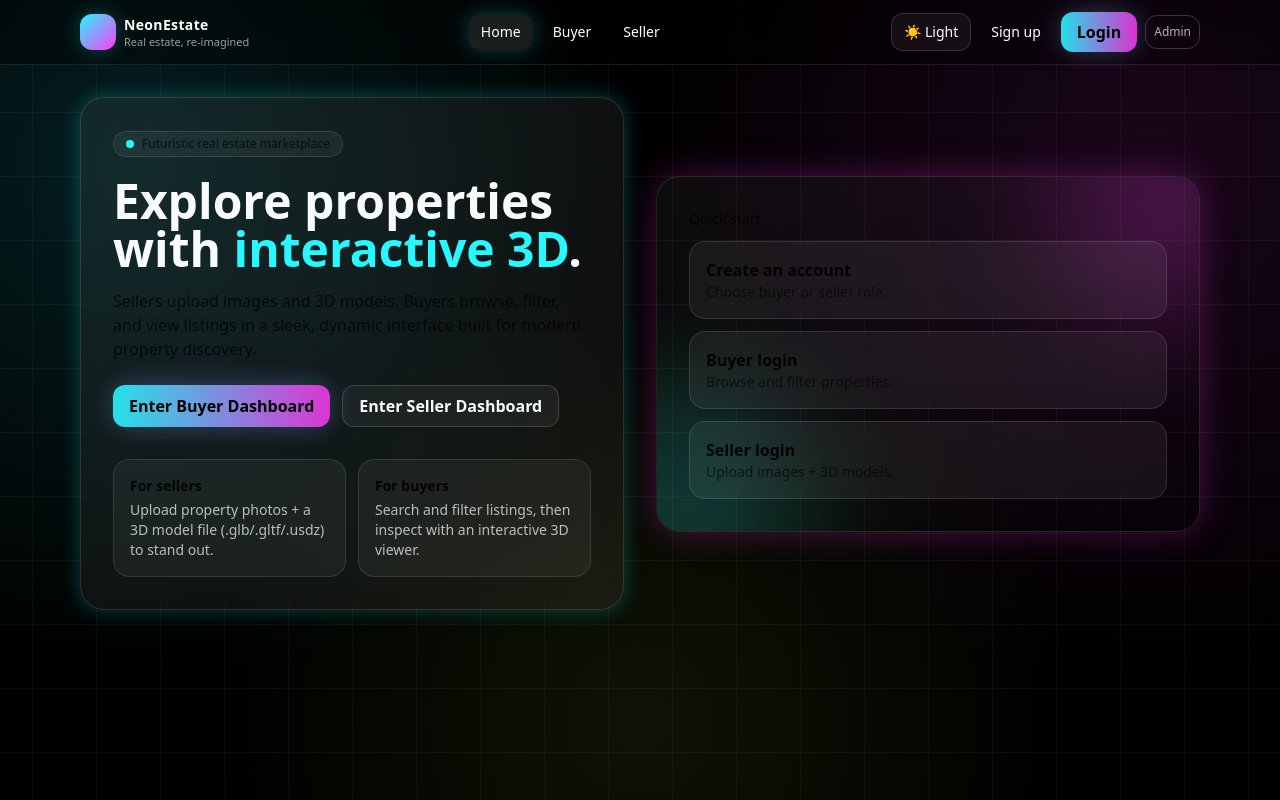
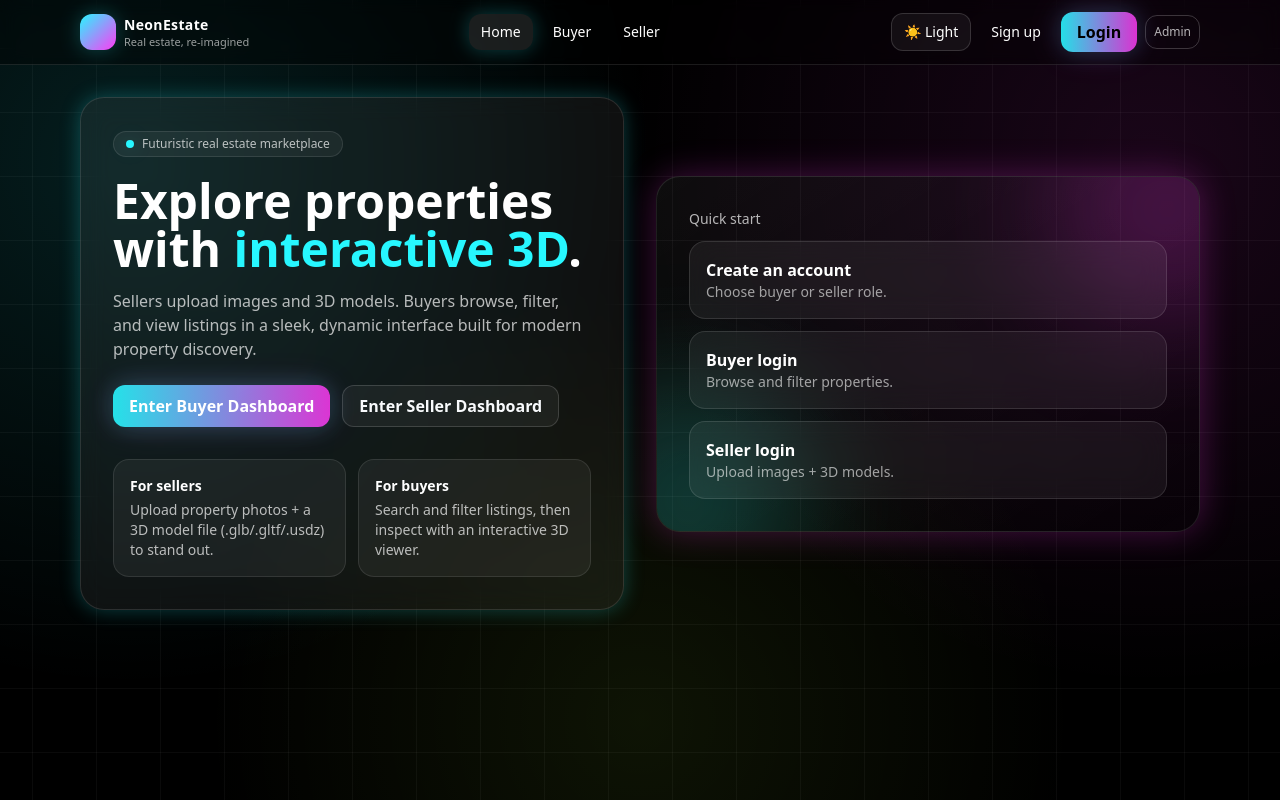
Before and after one commit to Shaz-muhammad/real-estate-3D, a React (Vite) app in the folder frontend/: page / in a window 1280 px wide. Built offline with nearby package versions, Linux system fonts and the light colour scheme.

Commit message:
Fix light mode text color on Home page

```diff
--- a/frontend/src/pages/Landing.jsx
+++ b/frontend/src/pages/Landing.jsx
@@ -4,45 +4,50 @@ import { Link } from "react-router-dom";
 export default function Landing() {
   return (
     <div className="grid gap-8 md:grid-cols-2 md:items-center">
+      {/* Left Card */}
       <div className="glass rounded-3xl p-8 shadow-glow">
-        <div className="inline-flex items-center gap-2 rounded-full border border-white/10 bg-white/5 px-3 py-1 text-xs text-black/70">
+        <div className="inline-flex items-center gap-2 rounded-full border border-black/10 bg-black/5 px-3 py-1 text-xs text-black/70 dark:border-white/10 dark:bg-white/5 dark:text-white/70">
           <span className="h-2 w-2 rounded-full bg-neon-cyan shadow-glow" />
           Futuristic real estate marketplace
         </div>
 
-        <h1 className="mt-5 text-4xl font-semibold leading-tight md:text-5xl">
+        <h1 className="mt-5 text-4xl font-semibold leading-tight md:text-5xl text-black dark:text-white">
           Explore properties with{" "}
           <span className="text-neon-cyan">interactive 3D</span>.
         </h1>
-        <p className="mt-4 text-black/70">
+        <p className="mt-4 text-black/70 dark:text-white/70">
           Sellers upload images and 3D models. Buyers browse, filter, and view
           listings in a sleek, dynamic interface built for modern property
           discovery.
         </p>
 
         <div className="mt-6 flex flex-wrap gap-3">
-          <Link className="btn-neon text-black" to="/buyer">
+          <Link className="btn-neon text-black dark:text-white" to="/buyer">
             Enter Buyer Dashboard
           </Link>
           <Link
-            className="rounded-xl border border-white/15 bg-white/5 px-4 py-2 font-semibold hover:bg-white/10 transition"
+            className="rounded-xl border border-black/15 bg-black/5 px-4 py-2 font-semibold hover:bg-black/10 dark:border-white/15 dark:bg-white/5 dark:hover:bg-white/10 transition"
             to="/seller"
           >
             Enter Seller Dashboard
           </Link>
         </div>
 
-        <div className="mt-8 grid gap-3 text-sm text-white/70 sm:grid-cols-2">
-          <div className="rounded-2xl border border-white/10 bg-white/5 p-4">
-            <div className="text-black/90 font-semibold">For sellers</div>
-            <div className="mt-1">
+        <div className="mt-8 grid gap-3 text-sm sm:grid-cols-2">
+          <div className="rounded-2xl border border-black/10 bg-black/5 p-4 dark:border-white/10 dark:bg-white/5">
+            <div className="text-black/90 dark:text-white font-semibold">
+              For sellers
+            </div>
+            <div className="mt-1 text-black/70 dark:text-white/70">
               Upload property photos + a 3D model file (.glb/.gltf/.usdz) to
               stand out.
             </div>
           </div>
-          <div className="rounded-2xl border border-white/10 bg-white/5 p-4">
-            <div className="text-black/90 font-semibold">For buyers</div>
-            <div className="mt-1">
+          <div className="rounded-2xl border border-black/10 bg-black/5 p-4 dark:border-white/10 dark:bg-white/5">
+            <div className="text-black/90 dark:text-white font-semibold">
+              For buyers
+            </div>
+            <div className="mt-1 text-black/70 dark:text-white/70">
               Search and filter listings, then inspect with an interactive 3D
               viewer.
             </div>
@@ -50,21 +55,24 @@ export default function Landing() {
         </div>
       </div>
 
-      <div className="relative overflow-hidden rounded-3xl border border-white/10 bg-gradient-to-br from-white/5 to-white/0 p-8 shadow-glow2">
+      {/* Right Card */}
+      <div className="relative overflow-hidden rounded-3xl border border-black/10 bg-gradient-to-br from-black/5 to-black/0 p-8 shadow-glow2 dark:border-white/10 dark:from-white/5 dark:to-white/0">
         <div className="absolute -right-20 -top-20 h-56 w-56 rounded-full bg-neon-magenta/20 blur-3xl" />
         <div className="absolute -left-20 -bottom-20 h-56 w-56 rounded-full bg-neon-cyan/20 blur-3xl" />
 
         <div className="relative">
-          <div className="text-sm text-black/70">Quick start</div>
+          <div className="text-sm text-black/70 dark:text-white/70">
+            Quick start
+          </div>
           <div className="mt-3 grid gap-3">
             <Link
               className="glass rounded-2xl p-4 hover:shadow-glow transition"
               to="/signup"
             >
-              <div className="text-black/90 font-semibold">
+              <div className="text-black/90 dark:text-white font-semibold">
                 Create an account
               </div>
-              <div className="text-sm text-black/60">
+              <div className="text-sm text-black/60 dark:text-white/60">
                 Choose buyer or seller role.
               </div>
             </Link>
@@ -72,8 +80,10 @@ export default function Landing() {
               className="glass rounded-2xl p-4 hover:shadow-glow transition"
               to="/login/buyer"
             >
-              <div className="text-black/90 font-semibold">Buyer login</div>
-              <div className="text-sm text-black/60">
+              <div className="text-black/90 dark:text-white font-semibold">
+                Buyer login
+              </div>
+              <div className="text-sm text-black/60 dark:text-white/60">
                 Browse and filter properties.
               </div>
             </Link>
@@ -81,8 +91,10 @@ export default function Landing() {
               className="glass rounded-2xl p-4 hover:shadow-glow transition"
               to="/login/seller"
             >
-              <div className="text-black/90 font-semibold">Seller login</div>
-              <div className="text-sm text-black/60">
+              <div className="text-black/90 dark:text-white font-semibold">
+                Seller login
+              </div>
+              <div className="text-sm text-black/60 dark:text-white/60">
                 Upload images + 3D models.
               </div>
             </Link>
```
